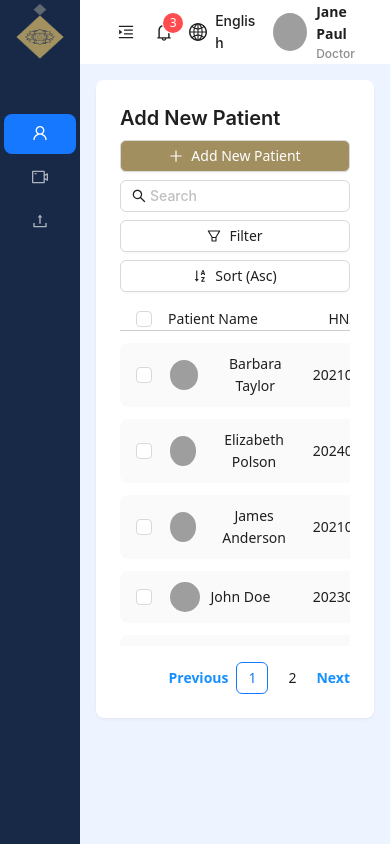
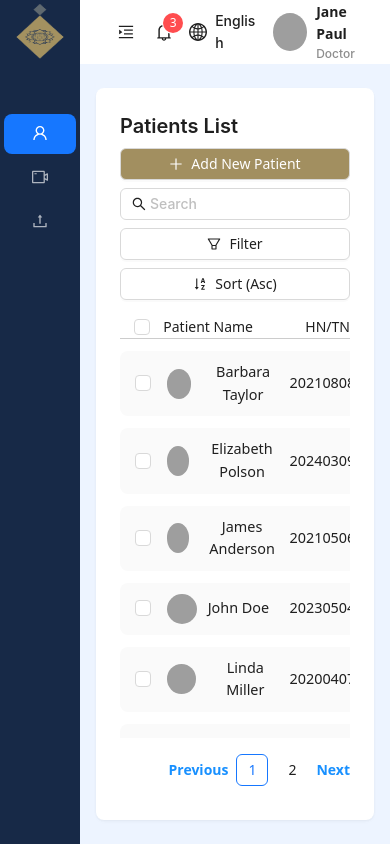
Before and after one commit to venkatJLK/Siriraj, a React (Vite) app: page /patient in a window 390 px wide. Built offline with nearby package versions, Linux system fonts and the light colour scheme; grey boxes are pictures that could not be loaded.

Commit message:
patient page responsive

```diff
--- a/src/App.css
+++ b/src/App.css
@@ -54,7 +54,9 @@
   width: 100%;
   max-width: 50%;
 }
-
+.ant-layout {
+  background-color: #EDF4FF;
+}
 
 
 @media (max-width: 768px) {
--- a/src/components/patient/PatientContainer.tsx
+++ b/src/components/patient/PatientContainer.tsx
@@ -16,15 +16,16 @@ import {
   Typography,
   Checkbox,
 } from "antd";
+import type { MenuProps } from "antd";
+import "./patientContainerStyle.css";
 import { t } from "i18next";
 
-function useMediaQuery(query) {
+function useMediaQuery(query: string) {
   const [matches, setMatches] = useState(() => window.matchMedia(query).matches);
 
   useEffect(() => {
     const media = window.matchMedia(query);
-    const listener = (e) => setMatches(e.matches);
-
+    const listener = (e: MediaQueryListEvent) => setMatches(e.matches);
     media.addEventListener("change", listener);
     return () => media.removeEventListener("change", listener);
   }, [query]);
@@ -32,59 +33,31 @@ function useMediaQuery(query) {
   return matches;
 }
 
-const headingRowStyle = {
-  display: "flex",
-  borderBottom: "1px solid #ccc",
-  marginBottom: 10,
-  fontWeight: "bold",
-};
+interface PatientData {
+  key: string;
+  name: string;
+  image: string;
+  hn_tn: string;
+  user_id: string;
+  gender: string;
+  dob: string;
+  age: string;
+  phone: string;
+  email: string;
+}
 
-const headingCellStyle = {
-  checkbox: { width: "5%", textAlign: "center" },
-  patientName: { width: "14%", textAlign: "left" },
-  hnTn: { width: "10%", textAlign: "center" },
-  userId: { width: "10%", textAlign: "center" },
-  gender: { width: "10%", textAlign: "center" },
-  dob: { width: "10%", textAlign: "center" },
-  age: { width: "5%", textAlign: "center" },
-  phone: { width: "15%", textAlign: "center" },
-  email: { width: "25%", textAlign: "center" },
-};
-
-const dataRowStyle = {
-  display: "flex",
-  borderRadius: 8,
-  padding: 10,
-  margin: "12px 0",
-  alignItems: "center",
-  cursor: "pointer",
-
-};
-
-const dataCellStyle = {
-  checkbox: { width: "3%", textAlign: "center" },
-  patientName: { width: "15%", textAlign: "center", display: "flex", alignItems: "center" },
-  hnTn: { width: "10%", textAlign: "center" },
-  userId: { width: "10%", textAlign: "center" },
-  gender: { width: "10%", textAlign: "center" },
-  dob: { width: "10%", textAlign: "center" },
-  age: { width: "5%", textAlign: "center" },
-  phone: { width: "15%", textAlign: "center" },
-  email: { width: "25%", textAlign: "center" },
-};
-
-const PatientContainer = () => {
+const PatientContainer: React.FC = () => {
   const isMobile = useMediaQuery("(max-width: 768px)");
 
-  const [page, setPage] = useState(0);
-  const [rowsPerPage] = useState(5);
-  const [searchQuery, setSearchQuery] = useState("");
-  const [filterGender, setFilterGender] = useState("All");
-  const [sortOrder, setSortOrder] = useState("asc");
-
+  // ------------------ STATE ------------------
+  const [page, setPage] = useState<number>(0);
+  const [rowsPerPage] = useState<number>(8);
+  const [searchQuery, setSearchQuery] = useState<string>("");
+  const [filterGender, setFilterGender] = useState<"All" | "Female" | "Male">("All");
+  const [sortOrder, setSortOrder] = useState<"asc" | "desc">("asc");
   const [selectedRowKeys, setSelectedRowKeys] = useState<string[]>([]);
 
-  const data = [
+  const data: PatientData[] = [
     {
       key: "1",
       name: "Barbara Taylor",
@@ -206,8 +179,6 @@ const PatientContainer = () => {
       email: "william.wilson@example.com",
     },
   ];
-
-  // Filter, search, and sort operations
   const filteredData = data
     .filter((item) => {
       const query = searchQuery.toLowerCase();
@@ -232,29 +203,35 @@ const PatientContainer = () => {
         : b.name.localeCompare(a.name)
     );
 
-  // Reset page to 0 whenever search, filter, or sort changes
+
   useEffect(() => {
     setPage(0);
   }, [searchQuery, filterGender, sortOrder]);
 
-  // Pagination
   const paginatedData = filteredData.slice(
     page * rowsPerPage,
     page * rowsPerPage + rowsPerPage
   );
 
-  const itemRender = (_, type, originalElement) => {
+  const itemRender = (_: any, type: string, originalElement: React.ReactNode) => {
     if (type === "prev") {
-      return <a style={{ color: "#1890ff", fontWeight: "bold" }}>{t("patient.previous")}</a>;
+      return (
+        <a style={{ color: "#1890ff", fontWeight: "bold" }}>
+          {t("patient.previous")}
+        </a>
+      );
     }
     if (type === "next") {
-      return <a style={{ color: "#1890ff", fontWeight: "bold" }}>{t("patient.next")}</a>;
+      return (
+        <a style={{ color: "#1890ff", fontWeight: "bold" }}>
+          {t("patient.next")}
+        </a>
+      );
     }
     return originalElement;
   };
 
-  // Properly formatted filter menu items for Ant Design v4
-  const filterMenu = {
+  const filterMenu: MenuProps = {
     items: [
       { key: "all", label: "All" },
       { key: "female", label: "Female" },
@@ -267,7 +244,7 @@ const PatientContainer = () => {
     },
   };
 
-  const handleRowSelect = (key) => {
+  const handleRowSelect = (key: string) => {
     setSelectedRowKeys((prevSelected) =>
       prevSelected.includes(key)
         ? prevSelected.filter((k) => k !== key)
@@ -275,7 +252,7 @@ const PatientContainer = () => {
     );
   };
 
-  const handleSelectAll = (e) => {
+  const handleSelectAll = (e: React.ChangeEvent<HTMLInputElement>) => {
     if (e.target.checked) {
       const allKeys = filteredData.map((item) => item.key);
       setSelectedRowKeys(allKeys);
@@ -289,10 +266,9 @@ const PatientContainer = () => {
     allKeys.length > 0 && allKeys.every((key) => selectedRowKeys.includes(key));
   const isIndeterminate =
     selectedRowKeys.length > 0 && selectedRowKeys.length < allKeys.length;
+  return (
 
-  return (
-    <div style={{ padding: 16, backgroundColor: "#EDF4FF", height: "100vh", }} >
-      <Card bordered={false} style={{ margin: "0 auto",maxHeight: "90vh" }}>
+      <Card bordered={false} className="patient-card">
         {isMobile ? (
           <div
             style={{
@@ -303,7 +279,7 @@ const PatientContainer = () => {
             }}
           >
             <Typography.Title level={4} style={{ margin: 0 }}>
-              {t("patient.add_new_patient")}
+            {t("patient.patients_list")}
             </Typography.Title>
             <Button
               style={{
@@ -312,7 +288,8 @@ const PatientContainer = () => {
                 width: "100%",
               }}
               icon={<PlusOutlined />}
-            > {t("patient.add_new_patient")}
+            >
+              {t("patient.add_new_patient")}
             </Button>
             <Input
               placeholder={t("patient.search")}
@@ -324,7 +301,8 @@ const PatientContainer = () => {
             />
             <Dropdown menu={filterMenu} trigger={["click"]}>
               <Button icon={<FilterOutlined />} style={{ width: "100%" }}>
-              {t("patient.filter")} {filterGender !== "All" && `(${filterGender})`}
+                {t("patient.filter")}
+                {filterGender !== "All" && `(${filterGender})`}
               </Button>
             </Dropdown>
             <Button
@@ -374,7 +352,7 @@ const PatientContainer = () => {
               }}
             >
               <Input
-                placeholder= {t("patient.search")}
+                placeholder={t("patient.search")}
                 style={{ width: 250, background: "#F1F1F1" }}
                 allowClear
                 prefix={<SearchOutlined />}
@@ -392,7 +370,8 @@ const PatientContainer = () => {
                       height: "36px",
                     }}
                   >
-                   {t("patient.filter")}{filterGender !== "All" && `(${filterGender})`}
+                    {t("patient.filter")}
+                    {filterGender !== "All" && `(${filterGender})`}
                   </Button>
                 </Dropdown>
                 <Button
@@ -413,58 +392,54 @@ const PatientContainer = () => {
             </Space>
           </>
         )}
-
-        <div style={{ overflowX: "auto"}}>
-          <div style={{ minWidth: "1000px", maxHeight: "40vh", overflowY: "auto" }}>
-            <div style={headingRowStyle}>
-              <div style={headingCellStyle.checkbox}>
+        <div className="table-scroll-x">
+          <div className="table-scroll-y">
+            <div className="heading-row">
+              <div className="heading-cell-checkbox">
                 <Checkbox
                   checked={isAllSelected}
                   indeterminate={isIndeterminate}
                   onChange={handleSelectAll}
                 />
               </div>
-              <div style={headingCellStyle.patientName}>{t("patient.patient_name")}</div>
-              <div style={headingCellStyle.hnTn}>{t("patient.hn_tn")}</div>
-              <div style={headingCellStyle.userId}>{t("patient.user_id")}</div>
-              <div style={headingCellStyle.gender}>{t("patient.gender")}</div>
-              <div style={headingCellStyle.dob}>{t("patient.dob")}</div>
-              <div style={headingCellStyle.age}>{t("patient.age")}</div>
-              <div style={headingCellStyle.phone}>{t("patient.phone")}</div>
-              <div style={headingCellStyle.email}>{t("patient.email")}</div>
+              <div className="heading-cell-patientName">
+                {t("patient.patient_name")}
               </div>
+              <div className="heading-cell-hnTn">{t("patient.hn_tn")}</div>
+              <div className="heading-cell-userId">{t("patient.user_id")}</div>
+              <div className="heading-cell-gender">{t("patient.gender")}</div>
+              <div className="heading-cell-dob">{t("patient.dob")}</div>
+              <div className="heading-cell-age">{t("patient.age")}</div>
+              <div className="heading-cell-phone">{t("patient.phone")}</div>
+              <div className="heading-cell-email">{t("patient.email")}</div>
+            </div>
+
 
             {paginatedData.length > 0 ? (
               paginatedData.map((item) => {
                 const isSelected = selectedRowKeys.includes(item.key);
                 return (
-                  <div
-                    key={item.key}
-                    style={{
-                      ...dataRowStyle,
-                      backgroundColor: "#FAFAFA",
-                    }}
-                  >
-                    <div style={dataCellStyle.checkbox}>
+                  <div key={item.key} className="data-row">
+                    <div className="data-cell-checkbox">
                       <Checkbox
                         checked={isSelected}
                         onChange={() => handleRowSelect(item.key)}
                       />
                     </div>
-                    <div style={dataCellStyle.patientName}>
+                    <div className="data-cell-patientName">
                       <Avatar
                         src={item.image}
                         style={{ marginRight: 10, marginLeft: 10 }}
                       />
                       {item.name}
                     </div>
-                    <div style={dataCellStyle.hnTn}>{item.hn_tn}</div>
-                    <div style={dataCellStyle.userId}>{item.user_id}</div>
-                    <div style={dataCellStyle.gender}>{item.gender}</div>
-                    <div style={dataCellStyle.dob}>{item.dob}</div>
-                    <div style={dataCellStyle.age}>{item.age}</div>
-                    <div style={dataCellStyle.phone}>{item.phone}</div>
-                    <div style={dataCellStyle.email}>{item.email}</div>
+                    <div className="data-cell-hnTn">{item.hn_tn}</div>
+                    <div className="data-cell-userId">{item.user_id}</div>
+                    <div className="data-cell-gender">{item.gender}</div>
+                    <div className="data-cell-dob">{item.dob}</div>
+                    <div className="data-cell-age">{item.age}</div>
+                    <div className="data-cell-phone">{item.phone}</div>
+                    <div className="data-cell-email">{item.email}</div>
                   </div>
                 );
               })
@@ -475,20 +450,23 @@ const PatientContainer = () => {
             )}
           </div>
 
+
+        </div>
          <Pagination
         current={page + 1}
-            style={{ marginTop: 16, display: "flex", justifyContent: "flex-end" }}
+        style={{
+          marginTop: 16,
+          display: "flex",
+          justifyContent: "flex-end",
+        }}
         pageSize={rowsPerPage}
         total={filteredData.length}
         onChange={(newPage) => setPage(newPage - 1)}
         showSizeChanger={false}
         itemRender={itemRender}
       />
-        </div>
+      </Card>
 
-
-      </Card>
-    </div>
   );
 };
 
--- /dev/null
+++ b/src/components/patient/patientContainerStyle.css
@@ -0,0 +1,143 @@
+.patient-container {
+  padding: 10px;
+  padding-bottom: 3%;
+  background-color: #EDF4FF;
+  box-sizing: border-box;
+}
+.patient-card {
+  margin: 0 auto;
+  height: 86vh;
+  display: flex;
+  flex-direction: column;
+  overflow: hidden;
+}
+
+
+@media (min-width: 769px) {
+  .patient-card {
+    overflow-y: auto;
+  }
+  .patient-container {
+    padding-bottom: 0;
+  }
+}
+
+
+.heading-row {
+  display: flex;
+  border-bottom: 1px solid #ccc;
+  margin-bottom: 10px;
+  font-weight: bold;
+}
+
+.heading-cell-checkbox {
+  width: 5%;
+  text-align: center;
+}
+.heading-cell-patientName {
+  width: 14%;
+  text-align: left;
+}
+.heading-cell-hnTn,
+.heading-cell-userId,
+.heading-cell-gender,
+.heading-cell-dob {
+  width: 10%;
+  text-align: center;
+}
+.heading-cell-age {
+  width: 5%;
+  text-align: center;
+}
+.heading-cell-phone {
+  width: 15%;
+  text-align: center;
+}
+.heading-cell-email {
+  width: 25%;
+  text-align: center;
+}
+
+.data-row {
+  display: flex;
+  flex-direction: row;
+  border-radius: 8px;
+  padding: 10px;
+  margin: 12px 0;
+  align-items: center;
+  cursor: pointer;
+  background-color: #FAFAFA;
+}
+
+.data-cell-checkbox {
+  width: 3%;
+  text-align: center;
+}
+.data-cell-patientName {
+  width: 15%;
+  text-align: center;
+  display: flex;
+  align-items: center;
+}
+.data-cell-hnTn,
+.data-cell-userId,
+.data-cell-gender,
+.data-cell-dob {
+  width: 10%;
+  text-align: center;
+}
+.data-cell-age {
+  width: 5%;
+  text-align: center;
+}
+.data-cell-phone {
+  width: 15%;
+  text-align: center;
+}
+.data-cell-email {
+  width: 25%;
+  text-align: center;
+}
+
+
+.table-scroll-x {
+  flex: 1;
+  overflow-x: auto;
+  overflow-y: hidden;
+  display: flex;
+  flex-direction: column;
+}
+
+.table-scroll-y {
+  flex: 1;
+  overflow-y: auto;
+  min-width: 900px;
+}
+
+
+@media (max-width: 768px) {
+
+  .patient-card {
+    height: 100%;
+    overflow-x: auto;
+    max-height: none;
+  }
+
+
+  .data-row {
+    font-size: 0.9rem;
+    padding: 10px;
+  }
+
+  .table-scroll-x {
+    overflow-x: auto;
+    -webkit-overflow-scrolling: touch;
+  }
+
+
+  .table-scroll-y {
+    max-height: 50vh;
+    overflow-y: auto;
+    min-width: 900px;
+  }
+}
--- a/src/components/patientLayout/PatientLayout.tsx
+++ b/src/components/patientLayout/PatientLayout.tsx
@@ -191,8 +191,14 @@ const PatientLayout: React.FC = () => {
         </Header>
 
 
+          <Content
+          style={{
+            margin: "24px 16px",
+            borderRadius: borderRadiusLG,
+          }}
+        >
           <PatientContainer />
-
+        </Content>
 
       </Layout>
     </Layout>
```
Lines whose indentation alone changed are shown as unchanged.
